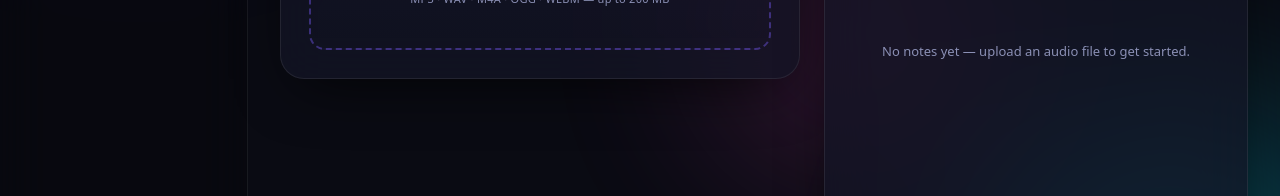
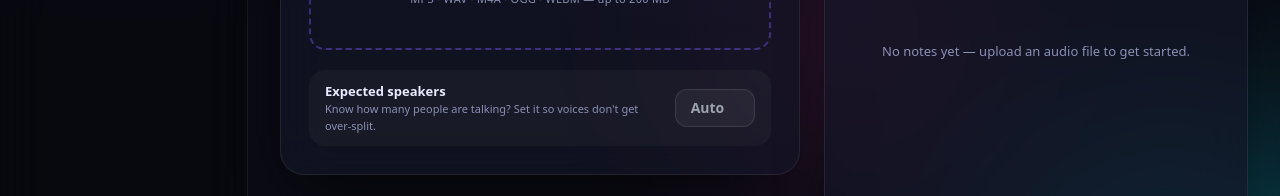
Before and after one commit to NeemaMwende/Voice, a Next.js app in the folder frontend/: page /upload in a window 1280 px wide. Shown: the part 436-632 px from the top of the page. Built offline with nearby package versions, Linux system fonts and the light colour scheme; no server answers.

Commit message:
fix: truncated raw data to produce the whole data

```diff
--- a/frontend/app/upload/page.tsx
+++ b/frontend/app/upload/page.tsx
@@ -24,6 +24,8 @@ type TranscriptionResponse = {
   segments: TranscriptionSegment[];
   language: string;
   duration: number | null;
+  summary?: string | null;
+  key_points?: string[];
 };
 
 const WAVE_BARS = Array.from({ length: 44 });
@@ -62,10 +64,20 @@ function recordingFromResponse(response: TranscriptionResponse, src: Source): Re
     clean: s.text.trim(),
   }));
 
-  const highlights = response.segments
-    .map((segment) => segment.text.trim())
-    .filter(Boolean)
-    .slice(0, 5);
+  // AI-generated key points (Ollama). Fall back to metadata if unavailable.
+  const keyPoints = response.key_points?.filter(Boolean) ?? [];
+  const overview =
+    response.summary?.trim() ||
+    response.transcript ||
+    "No speech was detected in this recording.";
+
+  const metaFacts = [
+    `Language: ${response.language || "unknown"}`,
+    `Duration: ${formatTimestamp(response.duration ?? 0)}`,
+    `${speakers.length} speaker${speakers.length === 1 ? "" : "s"} · ${
+      response.segments.length
+    } turn${response.segments.length === 1 ? "" : "s"}`,
+  ];
 
   return {
     id: crypto.randomUUID(),
@@ -74,21 +86,12 @@ function recordingFromResponse(response: TranscriptionResponse, src: Source): Re
     speakers,
     segments,
     summary: [
-      {
-        heading: "Overview",
-        body: response.transcript || "No speech was detected in this recording.",
-      },
-      ...(highlights.length
-        ? [{ heading: "Transcript highlights", bullets: highlights }]
+      { heading: "Overview", body: overview },
+      ...(keyPoints.length
+        ? [{ heading: "Key points", bullets: keyPoints }]
         : []),
     ],
-    key: [
-      `Language: ${response.language || "unknown"}`,
-      `Duration: ${formatTimestamp(response.duration ?? 0)}`,
-      `${response.segments.length} transcript segment${
-        response.segments.length === 1 ? "" : "s"
-      }`,
-    ],
+    key: keyPoints.length ? keyPoints : metaFacts,
     tags: ["Transcription", response.language || "Unknown language"],
     durationSec: Math.round(response.duration ?? src.durationSec ?? 0),
     fileName: src.name,
@@ -107,6 +110,7 @@ export default function UploadPage() {
   const [pct, setPct] = useState(0);
   const [file, setFile] = useState<Source | null>(null);
   const [result, setResult] = useState<Recording | null>(null);
+  const [speakerCount, setSpeakerCount] = useState<string>("");
   const busy = stage !== "idle" && stage !== "done";
 
   // shared pipeline for both upload + live recording
@@ -121,6 +125,10 @@ export default function UploadPage() {
       const blob = await fetch(src.url).then((r) => r.blob());
       const form = new FormData();
       form.append("file", blob, src.name);
+      // Tell diarization the exact speaker count when the user knows it — stops
+      // pyannote from over-splitting one voice into many phantom speakers.
+      const n = parseInt(speakerCount, 10);
+      if (Number.isFinite(n) && n > 0) form.append("num_speakers", String(n));
 
       setStage("transcribing");
       setPct(45);
@@ -249,6 +257,27 @@ export default function UploadPage() {
             />
           )}
 
+          {/* expected speakers — optional hint for diarization */}
+          <div className="mt-5 flex items-center justify-between gap-3 rounded-2xl bg-white/[0.03] px-4 py-3">
+            <div className="min-w-0">
+              <div className="text-[13px] font-semibold">Expected speakers</div>
+              <div className="text-[11px] text-muted">
+                Know how many people are talking? Set it so voices don&apos;t get over-split.
+              </div>
+            </div>
+            <input
+              type="number"
+              min={1}
+              max={20}
+              inputMode="numeric"
+              placeholder="Auto"
+              value={speakerCount}
+              disabled={busy}
+              onChange={(e) => setSpeakerCount(e.target.value)}
+              className="w-20 shrink-0 rounded-xl border border-white/10 bg-white/[0.05] px-3 py-2 text-center text-sm font-semibold text-white outline-none transition-colors focus:border-neon2 disabled:opacity-50"
+            />
+          </div>
+
           {/* waveform */}
           <div className={`flex items-center justify-center gap-1 overflow-hidden transition-all ${stage === "transcribing" ? "h-[54px] mt-5" : "h-0"}`}>
             {WAVE_BARS.map((_, i) => (
--- a/frontend/components/TranscriptView.tsx
+++ b/frontend/components/TranscriptView.tsx
@@ -92,7 +92,7 @@ export default function TranscriptView({ rec }: { rec: Recording }) {
                   <span className="font-mono text-[10.5px] text-muted">{fmtStamp(seg.tSec)}</span>
                 </div>
                 <div
-                  className="rounded-2xl rounded-tl-md border border-white/[0.06] bg-white/[0.03] px-4 py-2.5 text-[13.5px] leading-relaxed text-[#dfe2fb]"
+                  className="whitespace-pre-wrap rounded-2xl rounded-tl-md border border-white/[0.06] bg-white/[0.03] px-4 py-2.5 text-[13.5px] leading-relaxed text-[#dfe2fb]"
                 >
                   {mode === "clean" ? seg.clean : <Verbatim raw={seg.raw} clean={seg.clean} />}
                 </div>
```
